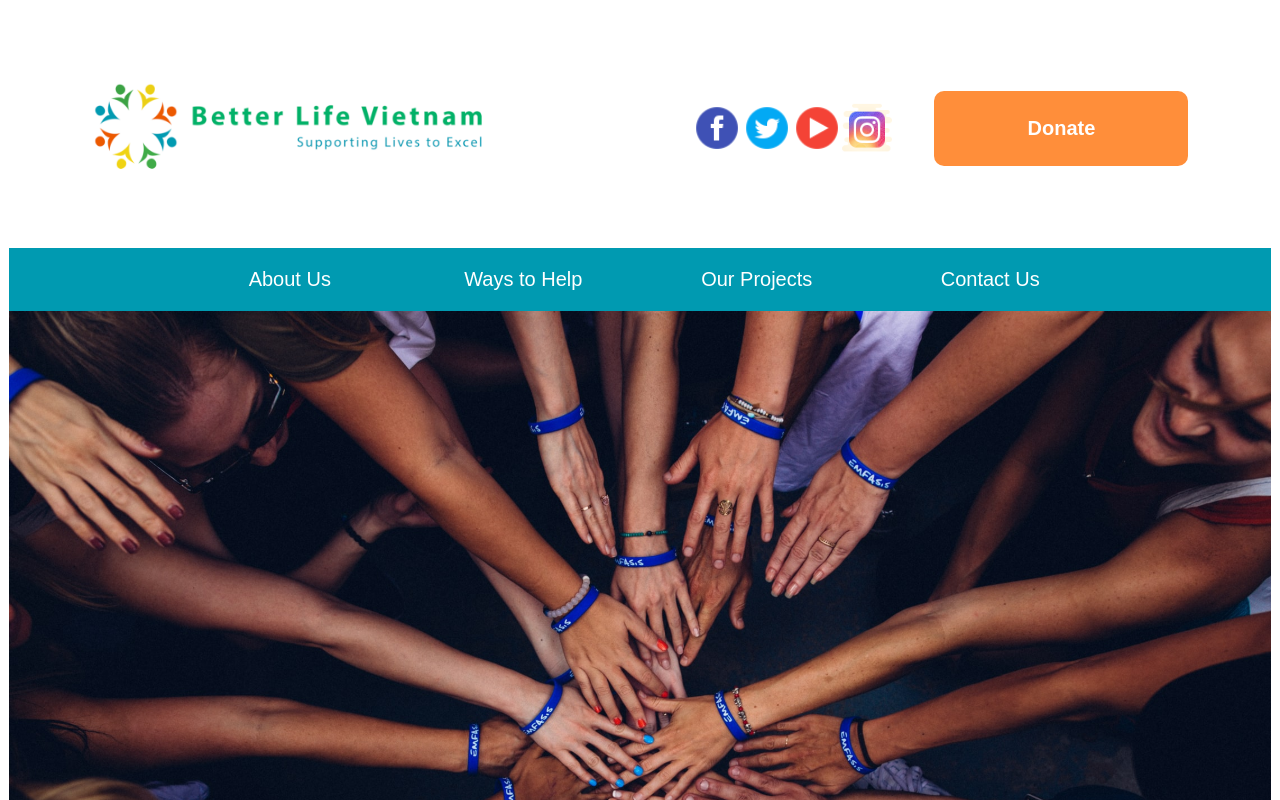
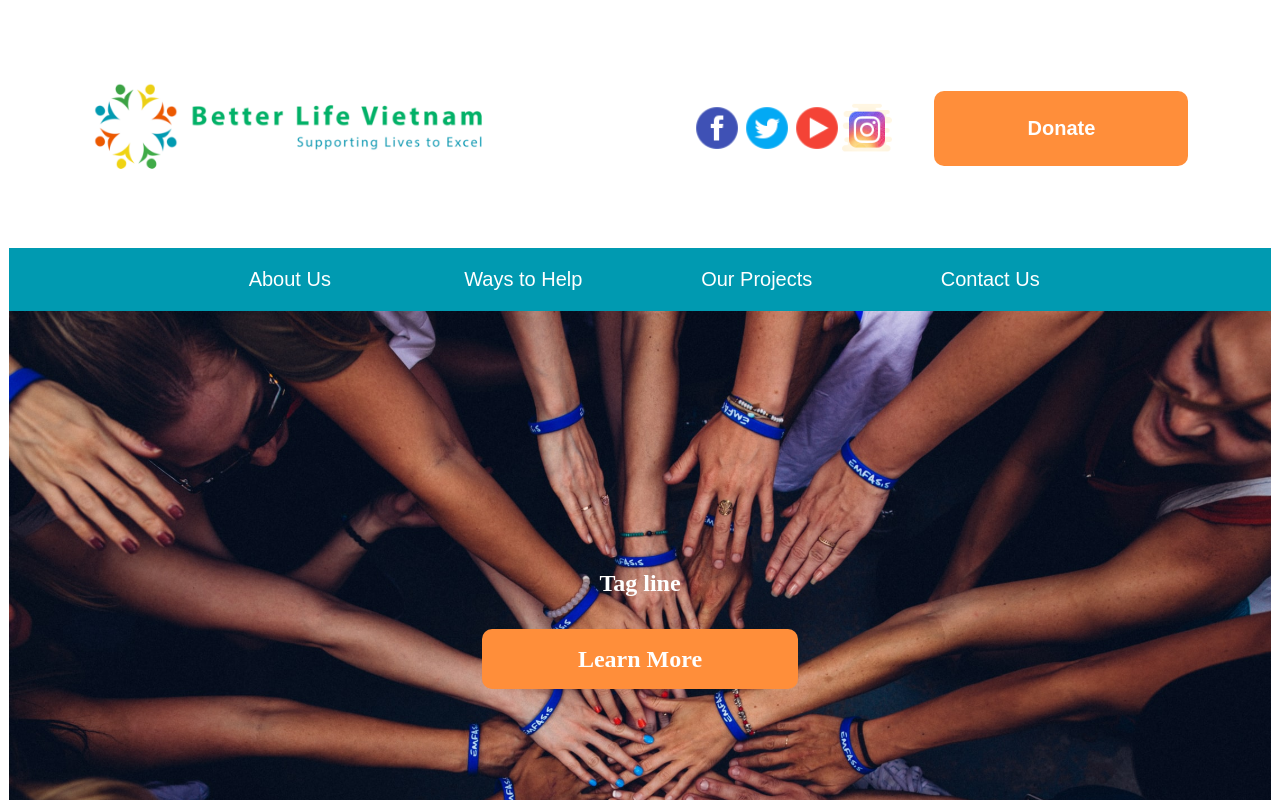
Before and after one commit to iamthuypham/BetterLifeVietnam, a React (Create React App) app: page / in a window 1280 px wide. Shown: the top 800 px of the page. Built offline with nearby package versions, Linux system fonts and the light colour scheme.

Commit message:
Tag line and Learn More button added to Home Image

```diff
--- a/src/components/Main.js
+++ b/src/components/Main.js
@@ -16,7 +16,12 @@ class Main extends React.Component {
   render () {
     return (
       <div className='main-strip'>
-        <div className='home-img' />
+        <div className='home-img'>
+          <div className="tagline-button-container">
+            <div className="tagline">Tag line</div>
+            <div className="learn-more">Learn More</div>
+          </div>
+        </div>
         <div className='section'>
           <div className='home-section-strip bold-style'>Our Mission</div>
           <div className='home-section-strip education' >
--- a/src/css/Main.css
+++ b/src/css/Main.css
@@ -8,16 +8,55 @@
 
 .home-img {
     display: flex;
-    /* flex-direction: column; */
+    flex-direction: column;
     justify-content: center;
-    align-items: flex-start;
+    align-items: center;
     width: 98.6vw;
     height: 636px;
-    overflow: hidden;
+    /* overflow: hidden; */
     background-image: url('../images/MainHome.svg');
     /* background-size: 100% 100%; */
     /* border: 1px solid red; */
     background-size: cover;
+}
+
+.tagline-button-container {
+  display: flex;
+  flex-direction: column;
+  justify-content: center;
+  align-items: center;
+  width: 25%;
+  height: 37.5%;
+  /* border: 1px solid black; */
+}
+
+.tagline {
+  display: flex;
+  flex-direction: column;
+  justify-content: flex-start;
+  align-items: center;
+  color: white;
+  font-size: 24px;
+  font-weight: bold;
+  line-height: 28px;
+  width: 100%;
+  height: 25%;
+  /* border: 1px solid orange; */
+}
+
+.learn-more {
+  display: flex;
+  flex-direction: column;
+  justify-content: center;
+  align-items: center;
+  color: white;
+  font-size: 24px;
+  font-weight: bold;
+  line-height: 28px;
+  width: 100%;
+  height: 25%;
+  background-color: #FF8E3A;
+  border-radius: 10px;
 }
 
 .section {
@@ -53,7 +92,7 @@
 }
 
 .quotation-mark {
-  font-style: serif;
+  font-family: Raleway;
   font-weight: bold;
   font-size: 96px;
   line-height: 113px;
```
